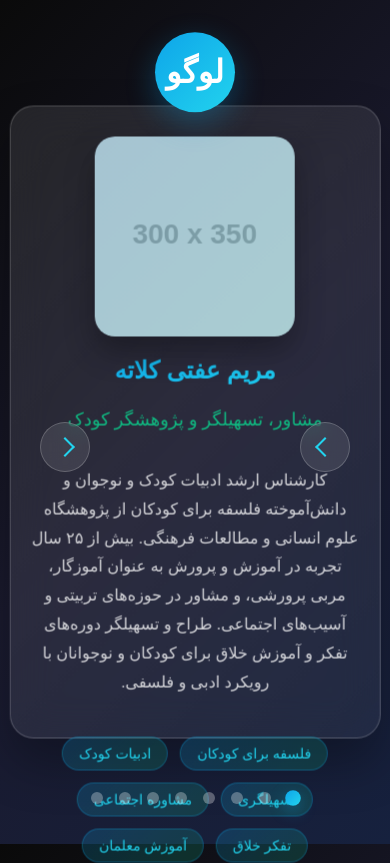
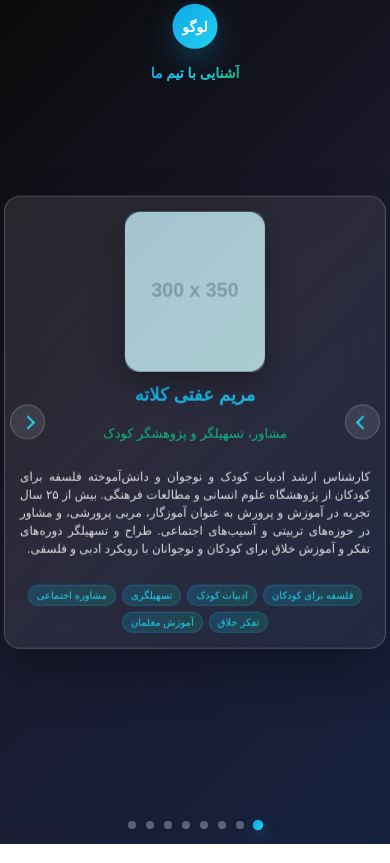
Before and after one commit to Mo3Beh/c-z, a plain HTML site: page index.html in a window 390 px wide. Drawn offline with Linux system fonts and the light colour scheme; placeholder pictures from the web are drawn by us; a web font is replaced by a local one.

Commit message:
Add files via upload

```diff
--- a/index.html
+++ b/index.html
@@ -22,27 +22,28 @@
           #16213e 100%
         );
         color: white;
-        height: 100vh;
-        overflow: hidden;
+        min-height: 100vh;
+        overflow-x: hidden;
         display: flex;
         flex-direction: column;
         align-items: center;
         justify-content: center;
+        position: relative;
       }
 
       .logo {
         position: absolute;
-        top: 40px;
+        top: 20px;
         left: 50%;
         transform: translateX(-50%);
-        width: 80px;
-        height: 80px;
+        width: 60px;
+        height: 60px;
         background: linear-gradient(135deg, #0ea5e9, #22d3ee);
         border-radius: 50%;
         display: flex;
         align-items: center;
         justify-content: center;
-        font-size: 32px;
+        font-size: 20px;
         font-weight: bold;
         box-shadow: 0 10px 30px rgba(14, 165, 233, 0.3);
         z-index: 100;
@@ -55,16 +56,16 @@
           transform: translateX(-50%) translateY(0px);
         }
         50% {
-          transform: translateX(-50%) translateY(-10px);
+          transform: translateX(-50%) translateY(-8px);
         }
       }
 
       .title {
         position: absolute;
-        top: 140px;
+        top: 90px;
         left: 50%;
         transform: translateX(-50%);
-        font-size: 28px;
+        font-size: 20px;
         font-weight: 700;
         background: linear-gradient(135deg, #0ea5e9, #22d3ee, #10b981);
         background-clip: text;
@@ -72,16 +73,18 @@
         -webkit-text-fill-color: transparent;
         text-align: center;
         z-index: 100;
+        white-space: nowrap;
       }
 
       .container {
         position: relative;
         width: 100%;
-        height: 100%;
+        height: 100vh;
         display: flex;
         align-items: center;
         justify-content: center;
         perspective: 1000px;
+        padding: 140px 20px 80px;
       }
 
       .card {
@@ -89,9 +92,10 @@
         top: 50%;
         left: 50%;
         transform: translate(-50%, -50%) translateX(100px) rotateY(30deg);
-        width: 85%;
+        width: 90%;
         max-width: 900px;
-        height: 65%;
+        height: auto;
+        min-height: 400px;
         background: linear-gradient(
           135deg,
           rgba(255, 255, 255, 0.1) 0%,
@@ -99,10 +103,10 @@
         );
         backdrop-filter: blur(20px);
         border: 1px solid rgba(255, 255, 255, 0.2);
-        border-radius: 24px;
-        padding: 40px;
+        border-radius: 20px;
+        padding: 30px;
         display: flex;
-        gap: 40px;
+        gap: 30px;
         align-items: center;
         opacity: 0;
         transition: all 0.8s cubic-bezier(0.25, 0.46, 0.45, 0.94);
@@ -120,9 +124,9 @@
       }
 
       .card-image {
-        flex: 0 0 300px;
-        height: 350px;
-        border-radius: 20px;
+        flex: 0 0 280px;
+        height: 320px;
+        border-radius: 16px;
         background: linear-gradient(135deg, #374151, #4b5563);
         display: flex;
         align-items: center;
@@ -136,7 +140,7 @@
         width: 100%;
         height: 100%;
         object-fit: cover;
-        border-radius: 20px;
+        border-radius: 16px;
       }
 
       .card-image::before {
@@ -151,12 +155,12 @@
           rgba(14, 165, 233, 0.2),
           rgba(34, 211, 238, 0.2)
         );
-        border-radius: 20px;
+        border-radius: 16px;
         z-index: 1;
       }
 
       .placeholder-icon {
-        font-size: 80px;
+        font-size: 60px;
         color: rgba(255, 255, 255, 0.3);
         z-index: 2;
       }
@@ -165,38 +169,40 @@
         flex: 1;
         display: flex;
         flex-direction: column;
-        gap: 24px;
+        gap: 20px;
         text-align: right;
       }
 
       .card-name {
-        font-size: 32px;
+        font-size: 28px;
         font-weight: 700;
         background: linear-gradient(135deg, #0ea5e9, #22d3ee);
         background-clip: text;
         -webkit-background-clip: text;
         -webkit-text-fill-color: transparent;
-        margin-bottom: 8px;
+        margin-bottom: 6px;
+        line-height: 1.2;
       }
 
       .card-specialty {
-        font-size: 18px;
+        font-size: 16px;
         color: #10b981;
         font-weight: 500;
-        margin-bottom: 20px;
+        margin-bottom: 16px;
+        line-height: 1.4;
       }
 
       .card-description {
-        font-size: 16px;
-        line-height: 1.8;
-        color: rgba(255, 255, 255, 0.8);
-        margin-bottom: 24px;
+        font-size: 14px;
+        line-height: 1.7;
+        color: rgba(255, 255, 255, 0.85);
+        margin-bottom: 20px;
       }
 
       .card-skills {
         display: flex;
         flex-wrap: wrap;
-        gap: 12px;
+        gap: 8px;
         justify-content: flex-end;
       }
 
@@ -207,12 +213,13 @@
           rgba(16, 185, 129, 0.2)
         );
         border: 1px solid rgba(14, 165, 233, 0.3);
-        padding: 8px 16px;
-        border-radius: 20px;
-        font-size: 14px;
+        padding: 6px 12px;
+        border-radius: 16px;
+        font-size: 12px;
         color: #22d3ee;
         font-weight: 500;
         transition: all 0.3s ease;
+        white-space: nowrap;
       }
 
       .skill-tag:hover {
@@ -222,17 +229,17 @@
 
       .navigation {
         position: absolute;
-        bottom: 40px;
+        bottom: 30px;
         left: 50%;
         transform: translateX(-50%);
         display: flex;
-        gap: 16px;
+        gap: 12px;
         z-index: 100;
       }
 
       .nav-dot {
-        width: 12px;
-        height: 12px;
+        width: 10px;
+        height: 10px;
         border-radius: 50%;
         background: rgba(255, 255, 255, 0.3);
         cursor: pointer;
@@ -251,13 +258,14 @@
         width: 100%;
         display: flex;
         justify-content: space-between;
-        padding: 0 40px;
+        padding: 0 30px;
         z-index: 100;
+        transform: translateY(-50%);
       }
 
       .nav-arrow {
-        width: 50px;
-        height: 50px;
+        width: 45px;
+        height: 45px;
         background: rgba(255, 255, 255, 0.1);
         border: 1px solid rgba(255, 255, 255, 0.2);
         border-radius: 50%;
@@ -277,8 +285,8 @@
 
       .nav-arrow::before {
         content: "";
-        width: 12px;
-        height: 12px;
+        width: 10px;
+        height: 10px;
         border: 2px solid #22d3ee;
         border-bottom: none;
         border-left: none;
@@ -289,43 +297,241 @@
         transform: rotate(-135deg);
       }
 
+      /* موبایل - تبلت کوچک */
       @media (max-width: 768px) {
+        body {
+          overflow-x: hidden;
+          overflow-y: auto;
+          height: 100vh;
+        }
+
+        .logo {
+          width: 50px;
+          height: 50px;
+          font-size: 16px;
+          top: 15px;
+        }
+
+        .title {
+          font-size: 16px;
+          top: 75px;
+        }
+
+        .container {
+          padding: 110px 15px 70px;
+          height: calc(100vh - 70px);
+        }
+
         .card {
           width: 95%;
-          height: 75%;
+          height: auto;
+          max-height: calc(100vh - 180px);
           flex-direction: column;
-          padding: 30px 20px;
-          gap: 20px;
+          padding: 20px;
+          gap: 15px;
+          border-radius: 16px;
+          overflow-y: auto;
         }
 
         .card-image {
-          flex: 0 0 200px;
-          width: 200px;
-          height: 200px;
+          flex: 0 0 160px;
+          width: 160px;
+          height: 160px;
           margin: 0 auto;
+          border-radius: 12px;
         }
 
         .card-content {
           text-align: center;
-          gap: 16px;
+          gap: 12px;
+          width: 100%;
+        }
+
+        .card-name {
+          font-size: 20px;
+          line-height: 1.3;
+        }
+
+        .card-specialty {
+          font-size: 14px;
+          margin-bottom: 12px;
+        }
+
+        .card-description {
+          font-size: 13px;
+          line-height: 1.6;
+          margin-bottom: 15px;
+          text-align: justify;
+        }
+
+        .card-skills {
+          justify-content: center;
+          gap: 6px;
+        }
+
+        .skill-tag {
+          padding: 5px 10px;
+          font-size: 11px;
+          border-radius: 12px;
+        }
+
+        .nav-arrows {
+          padding: 0 15px;
+        }
+
+        .nav-arrow {
+          width: 40px;
+          height: 40px;
+        }
+
+        .nav-arrow::before {
+          width: 8px;
+          height: 8px;
+        }
+
+        .navigation {
+          bottom: 20px;
+          gap: 10px;
+        }
+
+        .nav-dot {
+          width: 8px;
+          height: 8px;
+        }
+
+        .placeholder-icon {
+          font-size: 40px;
+        }
+      }
+
+      /* موبایل کوچک */
+      @media (max-width: 480px) {
+        .logo {
+          width: 45px;
+          height: 45px;
+          font-size: 14px;
+          top: 10px;
+        }
+
+        .title {
+          font-size: 14px;
+          top: 65px;
+        }
+
+        .container {
+          padding: 100px 10px 60px;
+        }
+
+        .card {
+          width: 98%;
+          padding: 15px;
+          gap: 12px;
+          max-height: calc(100vh - 160px);
+        }
+
+        .card-image {
+          width: 140px;
+          height: 140px;
+        }
+
+        .card-name {
+          font-size: 18px;
+        }
+
+        .card-specialty {
+          font-size: 13px;
+        }
+
+        .card-description {
+          font-size: 12px;
+          line-height: 1.5;
+        }
+
+        .skill-tag {
+          padding: 4px 8px;
+          font-size: 10px;
+        }
+
+        .nav-arrows {
+          padding: 0 10px;
+        }
+
+        .nav-arrow {
+          width: 35px;
+          height: 35px;
+        }
+
+        .navigation {
+          bottom: 15px;
+        }
+
+        .placeholder-icon {
+          font-size: 35px;
+        }
+      }
+
+      /* موبایل خیلی کوچک */
+      @media (max-width: 360px) {
+        .card {
+          padding: 12px;
+        }
+
+        .card-image {
+          width: 120px;
+          height: 120px;
+        }
+
+        .card-name {
+          font-size: 16px;
+        }
+
+        .card-specialty {
+          font-size: 12px;
+        }
+
+        .card-description {
+          font-size: 11px;
+        }
+
+        .skill-tag {
+          font-size: 9px;
+          padding: 3px 6px;
+        }
+      }
+
+      /* تبلت */
+      @media (min-width: 769px) and (max-width: 1024px) {
+        .container {
+          padding: 130px 30px 70px;
+        }
+
+        .card {
+          width: 85%;
+          padding: 25px;
+        }
+
+        .card-image {
+          flex: 0 0 250px;
+          height: 280px;
         }
 
         .card-name {
           font-size: 24px;
         }
 
-        .card-skills {
-          justify-content: center;
+        .card-specialty {
+          font-size: 15px;
         }
 
-        .title {
-          font-size: 20px;
+        .card-description {
+          font-size: 13px;
         }
       }
     </style>
   </head>
   <body>
     <div class="logo">لوگو</div>
+    <div class="title">آشنایی با تیم ما</div>
 
     <div class="container">
       <div class="nav-arrows">
@@ -564,6 +770,28 @@
         }
       });
 
+      // کنترل لمس برای موبایل
+      let touchStartX = 0;
+      let touchEndX = 0;
+
+      document.addEventListener('touchstart', e => {
+        touchStartX = e.changedTouches[0].screenX;
+      });
+
+      document.addEventListener('touchend', e => {
+        touchEndX = e.changedTouches[0].screenX;
+        handleSwipe();
+      });
+
+      function handleSwipe() {
+        if (touchEndX < touchStartX - 50) {
+          nextCard(); // سوایپ چپ
+        }
+        if (touchEndX > touchStartX + 50) {
+          previousCard(); // سوایپ راست
+        }
+      }
+
       // راه‌اندازی اولیه
       createCards();
 
```
